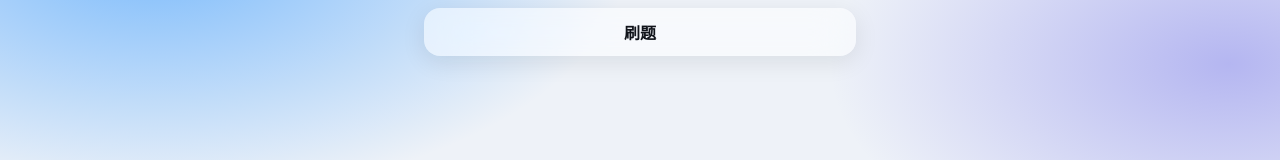
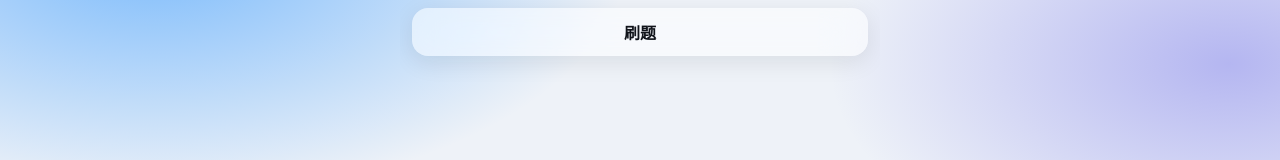
Before and after one commit to fanggafa/OpsInterview-Bank-H5, a Vue app: page /practice in a window 1280 px wide. Shown: the top 160 px of the page. Built offline with nearby package versions, Linux system fonts and the light colour scheme.

Commit message:
fix(ui): 页头左右边缘与搜索框/卡片/底栏对齐（去掉重复的 12px margin）

```diff
--- a/src/components/AppHeader.vue
+++ b/src/components/AppHeader.vue
@@ -92,10 +92,17 @@ function goBack() {
   gap: 8px;
   height: 48px;
   /**
-   * 上移 6px 抵消 `.page` 的 `padding-top: 6px`；左右 12px、下方 12px 让胶囊浮起来
-   * 且与下方内容分开（下方为 0 会和搜索框粘连）。
+   * **左右不留白**：必须与内容区同宽，否则与搜索框、卡片、底栏对不齐。
+   *
+   * `.app-main` 已经有 `padding: 0 12px`，所有内容（搜索框、卡片、TabBar）
+   * 都在这个内边距里、左边缘对齐到 12px。页头如果再叠加 `margin: 0 12px`，
+   * 就会变成 left=24 / right=366 —— 实测比其它元素左右各内缩 12px，
+   * 截图上一眼就能看出页头比下面的框窄了一圈。
+   *
+   * 上移 6px 抵消 `.page` 的 `padding-top: 6px`；**下方留 12px** 与内容分开
+   * （下方为 0 会和紧跟的搜索框粘连、两个玻璃块连成一片）。
    */
-  margin: -6px 12px 12px;
+  margin: -6px 0 12px;
   padding: 0 8px;
   border-radius: 16px;
   background: var(--glass-bar-bg);
```
Also changed, not shown: 2 other files (tests, documents, lock files or other folders).
